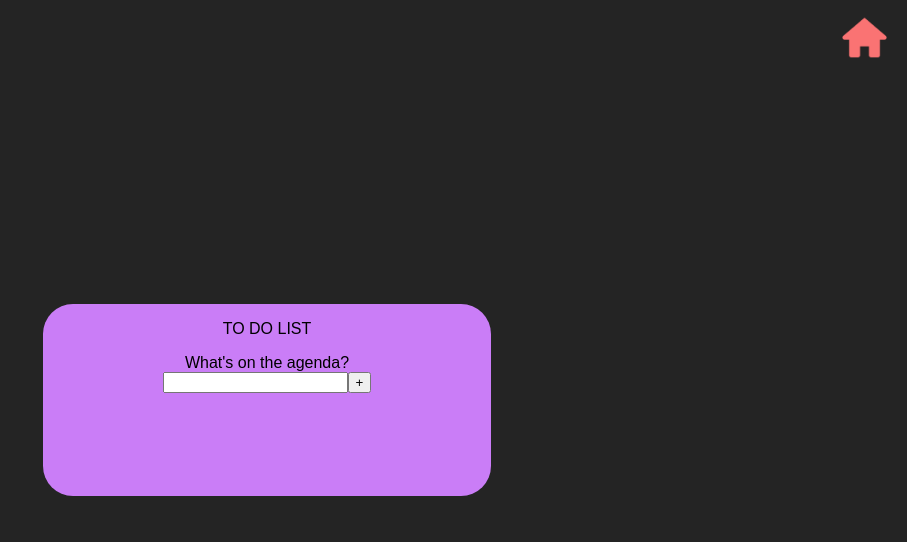
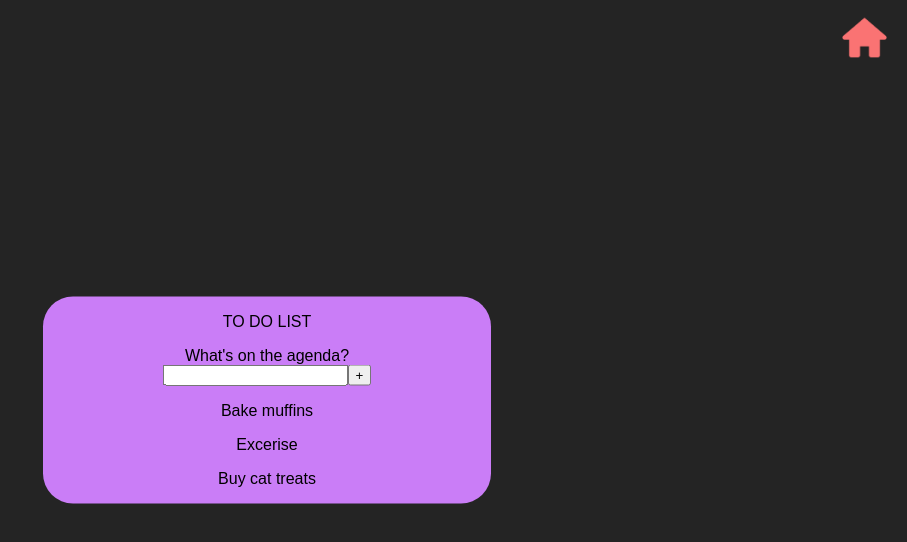
Before and after one commit to mariaalouisaa/3-in-1-react, a React (Create React App) app: page / in a window 1280 px wide. Both pictures are taken after a click on the button "To-do List". Shown: the top 542 px of the page, without its empty margins (373-1280 px from the left). Built offline with nearby package versions, Linux system fonts and the light colour scheme.

Commit message:
Add fake data for list on load, use map to display each item and allow item to be added to list from user input
Relates #3

```diff
--- a/src/Todo.js
+++ b/src/Todo.js
@@ -1,8 +1,11 @@
-import React from "react";
+import React, { useState } from "react";
 import ReactDOM from "react-dom";
+import data from "./todo.json";
 import "./Todo.css";
 
 export default function Todo(props) {
+  const [toDoList, setToDoList] = useState(data);
+
   if (props.active) {
     function handleSubmit(e) {
       e.preventDefault();
@@ -10,8 +13,7 @@ export default function Todo(props) {
     }
 
     function addItem(item) {
-      let listItem = React.createElement("ul", {}, item);
-      ReactDOM.render(listItem, document.querySelector(".list"));
+      setToDoList([...toDoList, item]);
     }
 
     return (
@@ -22,7 +24,11 @@ export default function Todo(props) {
           <br />
           <input type="text" name="input" autoComplete="off" />
           <input type="submit" value="+" />
-          <div className="list"></div>
+          <div className="list">
+            {toDoList.map((item, index) => {
+              return <p key={index}>{item}</p>;
+            })}
+          </div>
         </form>
       </div>
     );
--- /dev/null
+++ b/src/todo.json
@@ -0,0 +1 @@
+["Bake muffins", "Excerise", "Buy cat treats"]
```
